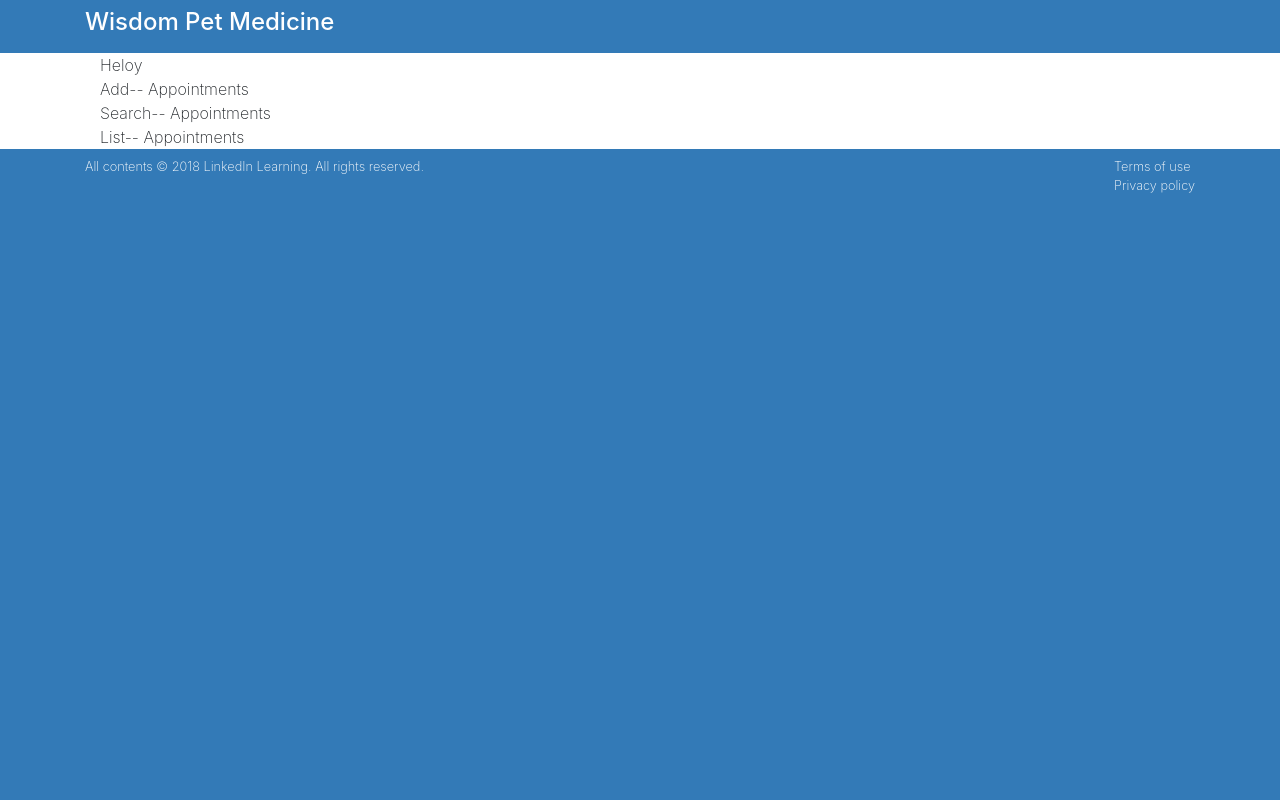
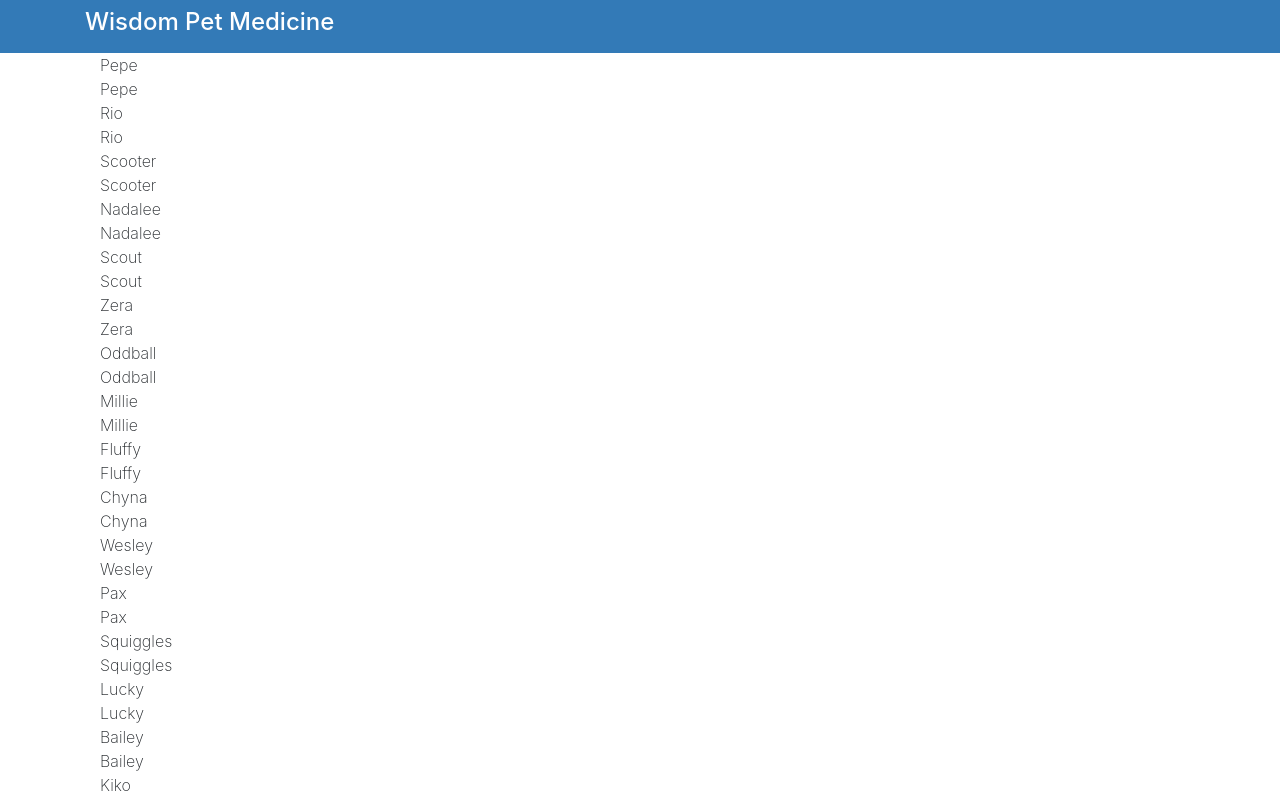
Before and after one commit to heloy07/reactinterface, a React (Create React App) app: page / in a window 1280 px wide. Shown: the top 800 px of the page. Built offline with nearby package versions, Linux system fonts and the light colour scheme.

Commit message:
map pet names and owners from data.json

```diff
--- a/src/components/App.js
+++ b/src/components/App.js
@@ -5,20 +5,41 @@
 import SearchAppointments from './SearchAppointments';
 
 class App extends Component {
-  constructor(){
+  constructor() {
     super();
     this.state = {
-      myName : 'Heloy'
+      myAppointments: []
     }
   }
+  componentDidMount() {
+    fetch('./data.json')
+      .then(response => response.json())
+      .then(result => {
+        const apts = result.map(item => {
+          return item;
+        })
+        this.setState({
+          myAppointments: apts
+        });
+      });
+
+  }
   render() {
+    const listItems = this.state.myAppointments.map(item =>(
+      <div>
+
+
+      <div>{item.petName}</div>
+      <div>{item.petName}</div>
+      </div>
+    ));
     return (
       <main className="page bg-white" id="petratings">
         <div className="container">
           <div className="row">
             <div className="col-md-12 bg-white">
               <div className="container">
-                {this.state.myName}
+                {listItems}
                 <AddAppointments />
                 <SearchAppointments />
                 <ListAppointments />
```
